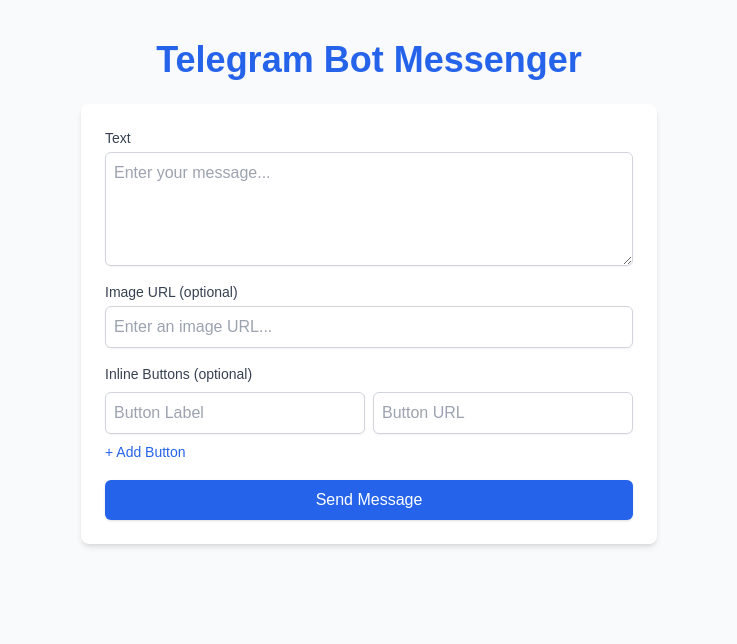
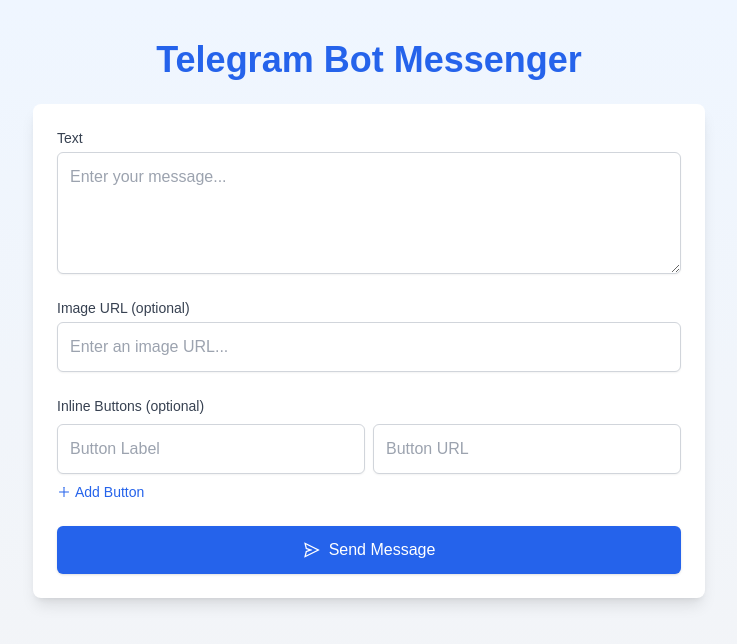
Before and after one commit to emapg/kjuyrte, a Next.js app: page / in a window 1280 px wide. Shown: the top 644 px of the page, without its empty margins (271-1008 px from the left). Built offline with nearby package versions, Linux system fonts and the light colour scheme.

Commit message:
Update index.js

```diff
--- a/pages/index.js
+++ b/pages/index.js
@@ -1,4 +1,7 @@
 import { useState } from 'react';
+import { ToastContainer, toast } from 'react-toastify';
+import 'react-toastify/dist/ReactToastify.css';
+import { AiOutlinePlus, AiOutlineSend } from 'react-icons/ai';
 
 export default function Home() {
   const [text, setText] = useState('');
@@ -18,6 +21,7 @@
   const handleSubmit = async (e) => {
     e.preventDefault();
 
+    try {
       const response = await fetch('/api/sendMessage', {
         method: 'POST',
         headers: {
@@ -27,16 +31,26 @@
       });
 
       const data = await response.json();
-    alert(data.success ? 'Message sent!' : `Error: ${data.error}`);
+      if (data.success) {
+        toast.success('Message sent successfully!');
+      } else {
+        toast.error(`Error: ${data.error}`);
+      }
+    } catch (error) {
+      toast.error('Something went wrong!');
+    }
   };
 
   return (
-    <div className="min-h-screen bg-gray-50 flex flex-col items-center py-10">
-      <h1 className="text-4xl font-bold mb-6 text-blue-600">Telegram Bot Messenger</h1>
+    <div className="min-h-screen bg-gradient-to-b from-blue-50 to-gray-100 flex flex-col items-center py-10 px-4">
+      <ToastContainer position="top-right" />
+      <h1 className="text-4xl font-bold mb-6 text-blue-600 text-center">
+        Telegram Bot Messenger
+      </h1>
 
       <form
         onSubmit={handleSubmit}
-        className="bg-white shadow-md rounded-lg p-6 w-full max-w-xl space-y-4"
+        className="bg-white shadow-lg rounded-lg p-6 w-full max-w-2xl space-y-6"
       >
         <div>
           <label className="block text-sm font-medium text-gray-700">Text</label>
@@ -44,7 +58,7 @@
             value={text}
             onChange={(e) => setText(e.target.value)}
             rows="4"
-            className="mt-1 block w-full border border-gray-300 rounded-md shadow-sm p-2 focus:ring-blue-500 focus:border-blue-500"
+            className="mt-1 block w-full border border-gray-300 rounded-md shadow-sm p-3 focus:ring-blue-500 focus:border-blue-500"
             placeholder="Enter your message..."
           ></textarea>
         </div>
@@ -55,13 +69,15 @@
             type="text"
             value={imageUrl}
             onChange={(e) => setImageUrl(e.target.value)}
-            className="mt-1 block w-full border border-gray-300 rounded-md shadow-sm p-2 focus:ring-blue-500 focus:border-blue-500"
+            className="mt-1 block w-full border border-gray-300 rounded-md shadow-sm p-3 focus:ring-blue-500 focus:border-blue-500"
             placeholder="Enter an image URL..."
           />
         </div>
 
         <div>
-          <label className="block text-sm font-medium text-gray-700">Inline Buttons (optional)</label>
+          <label className="block text-sm font-medium text-gray-700">
+            Inline Buttons (optional)
+          </label>
           {buttons.map((button, index) => (
             <div key={index} className="flex space-x-2 mt-2">
               <input
@@ -71,7 +87,7 @@
                 onChange={(e) =>
                   handleButtonChange(index, 'label', e.target.value)
                 }
-                className="block w-1/2 border border-gray-300 rounded-md shadow-sm p-2 focus:ring-blue-500 focus:border-blue-500"
+                className="block w-1/2 border border-gray-300 rounded-md shadow-sm p-3 focus:ring-blue-500 focus:border-blue-500"
               />
               <input
                 type="text"
@@ -80,24 +96,26 @@
                 onChange={(e) =>
                   handleButtonChange(index, 'url', e.target.value)
                 }
-                className="block w-1/2 border border-gray-300 rounded-md shadow-sm p-2 focus:ring-blue-500 focus:border-blue-500"
+                className="block w-1/2 border border-gray-300 rounded-md shadow-sm p-3 focus:ring-blue-500 focus:border-blue-500"
               />
             </div>
           ))}
           <button
             type="button"
             onClick={handleAddButton}
-            className="mt-2 text-sm text-blue-600 hover:underline"
+            className="mt-2 text-sm text-blue-600 hover:underline flex items-center"
           >
-            + Add Button
+            <AiOutlinePlus className="mr-1" />
+            Add Button
           </button>
         </div>
 
         <button
           type="submit"
-          className="w-full bg-blue-600 text-white font-medium py-2 px-4 rounded-md shadow hover:bg-blue-700 focus:outline-none focus:ring-2 focus:ring-blue-500"
+          className="w-full bg-blue-600 text-white font-medium py-3 px-4 rounded-md shadow flex items-center justify-center space-x-2 hover:bg-blue-700 focus:outline-none focus:ring-2 focus:ring-blue-500"
         >
-          Send Message
+          <AiOutlineSend className="text-lg" />
+          <span>Send Message</span>
         </button>
       </form>
     </div>
```
Lines whose indentation alone changed are shown as unchanged.
